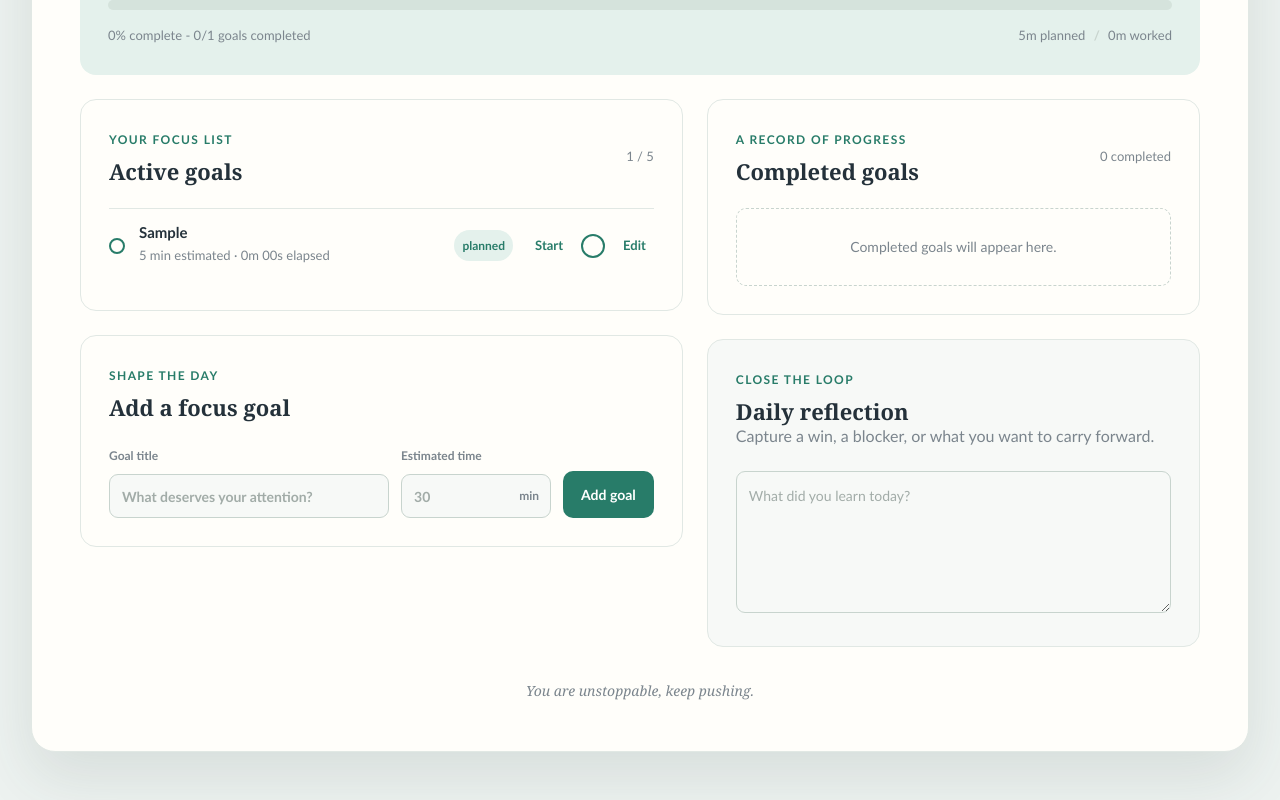
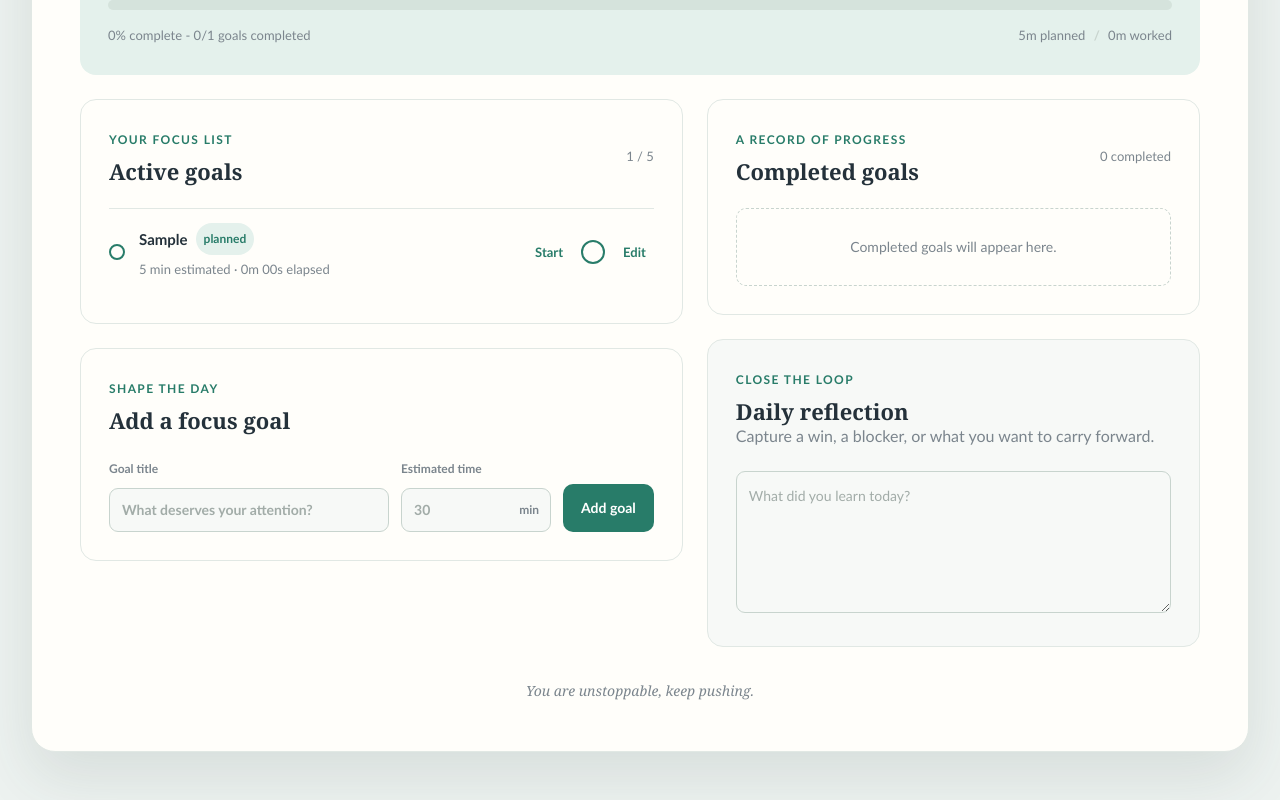
Before and after one commit to asis-shukla/TodaysFocus, a React (Vite) app: page / in a window 1280 px wide. Both pictures are taken after typing "Sample", "5" into the empty fields and a click on the button "Add goal". Shown: the part 359-1159 px from the top of the page. Built offline with nearby package versions, Linux system fonts and the light colour scheme.

Commit message:
feat: enhance goal item display with title row and status indicator

```diff
--- a/src/App.css
+++ b/src/App.css
@@ -204,6 +204,13 @@
 
 .goal-content {
   flex: 1;
+}
+
+.goal-title-row {
+  display: flex;
+  align-items: center;
+  flex-wrap: wrap;
+  gap: 8px;
 }
 
 .goal-content h3 {
--- a/src/components/GoalItem.tsx
+++ b/src/components/GoalItem.tsx
@@ -165,10 +165,12 @@ function GoalItem({ goal, isDisabled, onEditGoal, now, onStartGoal, onPauseGoal,
     <article className="goal-item">
       <div className="goal-marker" aria-hidden="true" />
       <div className="goal-content">
-        <h3>{title}</h3>
+        <div className="goal-title-row">
+          <h3>{title}</h3>
+          <span className="status-pill">{status}</span>
+        </div>
         <p>{estimatedMinutes} min estimated · {formatElapsed(elapsedSeconds)} elapsed</p>
       </div>
-      <span className="status-pill">{status === "running" ? "Running now" : status}</span>
       <span className="visually-hidden" aria-live="polite">{title} is {status}.</span>
       <div className="goal-actions">
         {status === "running" ? (
```
